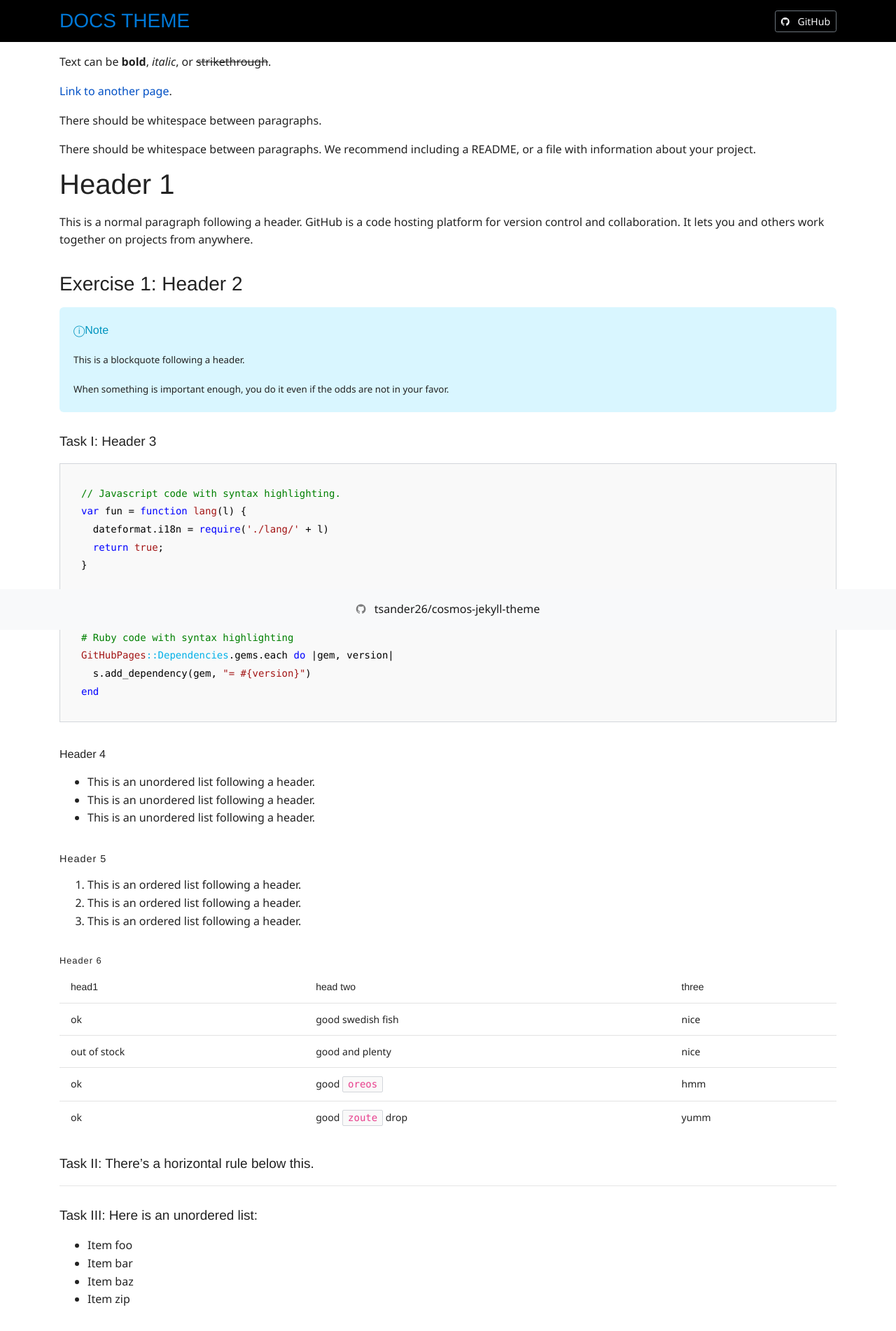
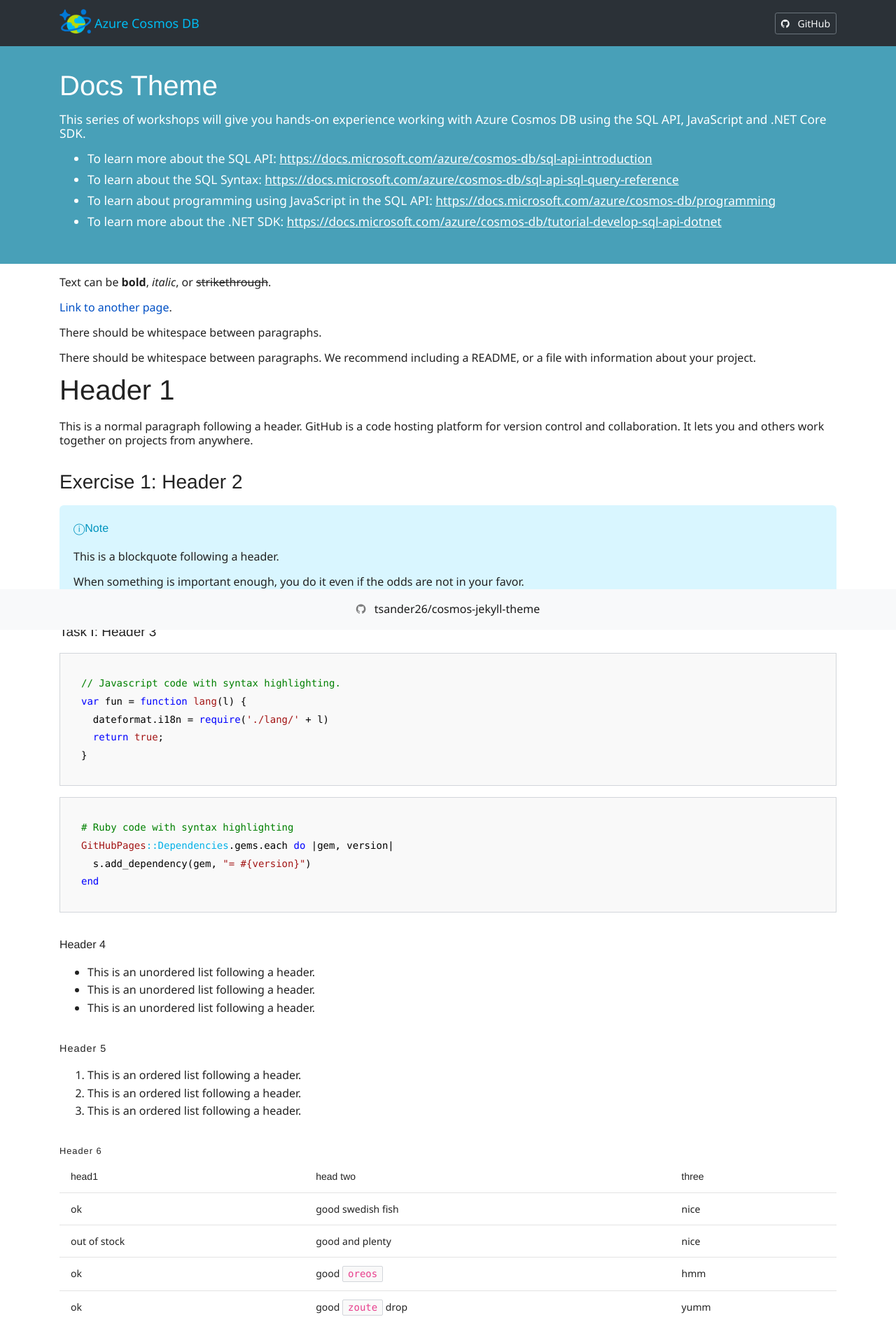
Before and after one commit to tsander26/cosmos-jekyll-theme, a Jekyll site: the page built from index.md, in a window 1280 px wide. Shown: the top 1902 px of the page at 70% size. Built offline with Jekyll 4.4.1, drawn with Linux system fonts in a browser that asks for light colours; nearby versions of some CDN libraries.

Commit message:
Updated theme

```diff
--- /dev/null
+++ b/Gemfile
@@ -0,0 +1,3 @@
+source 'https://rubygems.org'
+gem 'github-pages', group: :jekyll_plugins
+gem 'wdm', '>= 0.1.0'
--- a/_config.yml
+++ b/_config.yml
@@ -1,4 +1,6 @@
 title: Docs Theme
+description: "This series of workshops will give you hands-on experience working with Azure Cosmos DB using the SQL API, JavaScript and .NET Core SDK."
+repository: azure-immersion/cosmos-jekyll-theme
 markdown: kramdown
 kramdown:
    syntax_highlighter_opts:
--- /dev/null
+++ b/_includes/footer.html
@@ -0,0 +1,10 @@
+<footer class="fixed-bottom">
+    <nav class="navbar navbar-light bg-light d-flex justify-content-around">
+        <span class="navbar-text">
+            <i class="fa fa-github" aria-hidden="true"></i>
+            <a href="{{ site.github.repository_url }}" target="_blank" class="ml-2">
+                {{ site.github.repository_nwo }}
+            </a>
+        </span>
+    </nav>
+</footer>
--- /dev/null
+++ b/_includes/links.html
@@ -0,0 +1,6 @@
+<ul>
+    <li>To learn more about the SQL API: <a href="https://docs.microsoft.com/azure/cosmos-db/sql-api-introduction" target="_blank">https://docs.microsoft.com/azure/cosmos-db/sql-api-introduction</a></li>
+    <li>To learn about the SQL Syntax: <a href="https://docs.microsoft.com/azure/cosmos-db/sql-api-sql-query-reference" target="_blank">https://docs.microsoft.com/azure/cosmos-db/sql-api-sql-query-reference</a></li>
+    <li>To learn about programming using JavaScript in the SQL API: <a href="https://docs.microsoft.com/azure/cosmos-db/programming" target="_blank">https://docs.microsoft.com/azure/cosmos-db/programming</a></li>
+    <li>To learn more about the .NET SDK: <a href="https://docs.microsoft.com/azure/cosmos-db/tutorial-develop-sql-api-dotnet" target="_blank">https://docs.microsoft.com/azure/cosmos-db/tutorial-develop-sql-api-dotnet</a></li>
+</ul>
--- /dev/null
+++ b/_includes/navigation.html
@@ -0,0 +1,11 @@
+<nav class="navbar navbar-cosmos navbar-expand-lg navbar-dark">
+    <div class="container d-flex justify-content-between">
+        <a class="text-cosmos" href="{{ site.github.url }}">
+            Azure Cosmos DB
+        </a>
+        <a href="{{ site.github.repository_url }}" target="_blank" class="btn btn-sm btn-outline-secondary text-light">
+            <i class="fa fa-github" aria-hidden="true"></i>
+            <span class="ml-2">GitHub</span>
+        </a>
+    </div>
+</nav>
--- a/_layouts/home.html
+++ b/_layouts/home.html
@@ -3,17 +3,16 @@ layout: default
 ---
 
 <body>
-    <nav class="navbar navbar-expand-lg navbar-dark bg-black">
-        <div class="container d-flex justify-content-between">
-            <a class="my-1 title text-azure text-uppercase" href="{{ site.github.url }}">
-                {{ site.title }}
-            </a>
-            <a href="{{ site.github.repository_url }}" target="_blank" class="btn btn-sm btn-outline-secondary text-light">
-                <i class="fa fa-github" aria-hidden="true"></i>
-                <span class="ml-2">GitHub</span>
-            </a>
+    {% include navigation.html %}
+    <div class="cosmos-background hero-container container-fluid">
+        <div class="hero-content container">
+            <h1>{{site.title}}</h1>
+            <p>
+                {{site.description}}
+            </p>
+            {% include links.html %}
         </div>
-    </nav>
+    </div>
     <div class="container">
         <main>
             <article class="mb-5">
@@ -21,16 +20,7 @@ layout: default
             </article>
         </main>
     </div>
-    <footer class="fixed-bottom">
-        <nav class="navbar navbar-light bg-light d-flex justify-content-around">
-            <span class="navbar-text">
-                <i class="fa fa-github" aria-hidden="true"></i>
-                <a href="{{ site.github.repository_url }}" target="_blank" class="ml-2">
-                    {{ site.github.repository_nwo }}
-                </a>
-            </span>
-        </nav>
-    </footer>
+    {% include footer.html %}
     <script src="https://code.jquery.com/jquery-3.2.1.slim.min.js" integrity="sha384-KJ3o2DKtIkvYIK3UENzmM7KCkRr/rE9/Qpg6aAZGJwFDMVNA/GpGFF93hXpG5KkN" crossorigin="anonymous"></script>
     <script src="https://cdnjs.cloudflare.com/ajax/libs/popper.js/1.12.9/umd/popper.min.js" integrity="sha384-ApNbgh9B+Y1QKtv3Rn7W3mgPxhU9K/ScQsAP7hUibX39j7fakFPskvXusvfa0b4Q" crossorigin="anonymous"></script>
     <script src="https://maxcdn.bootstrapcdn.com/bootstrap/4.0.0/js/bootstrap.min.js" integrity="sha384-JZR6Spejh4U02d8jOt6vLEHfe/JQGiRRSQQxSfFWpi1MquVdAyjUar5+76PVCmYl" crossorigin="anonymous"></script>
--- /dev/null
+++ b/_sass/cosmos.scss
@@ -0,0 +1,52 @@
+nav.navbar-cosmos {
+    background-color: #2b3137;
+    border-color: #1f2327;
+}
+
+.cosmos-background {
+    background-color: #48a0b8;
+}
+
+.hero-content {
+    padding: 35px 15px;
+    color: #fff;
+    font-family: "Segoe UI Light", "Segoe UI", Tahoma, Arial, sans-serif;
+    font-weight: 400;
+    h1 {
+        margin: 0 0 16px;
+        font-size: 30pt;
+        line-height: 32pt;
+    }
+    p {
+        margin: 10px 0 6px;
+        font-size: 13pt;
+        line-height: 15pt;
+    }
+    ul {
+        li {
+            margin: 10px 0 6px;
+            font-size: 13pt;
+            line-height: 15pt;
+            a {
+                color: white;
+                text-decoration: underline;
+            }
+        }
+    }
+}
+
+.text-cosmos {
+    color: #00bcf2;
+    font-family: "Segoe UI", Tahoma, Arial, sans-serif;
+    font-size: 18px;
+    line-height: 20px;
+    float: left;
+    height: 50px;
+    padding: 15px 15px;
+    background-color: transparent;
+    background-image: url(../img/logo.png);
+    padding-left: 50px;
+    background-repeat: no-repeat;
+    background-size: 45px;
+    background-position: 0 5px;
+}
--- a/_sass/theme.scss
+++ b/_sass/theme.scss
@@ -1,5 +1,6 @@
 @import "code";
 @import "headers";
+@import "cosmos";
 
 dl,
 ol,
@@ -19,6 +20,10 @@ html {
 
 p {
     margin-bottom: 0;
+    font-family: "Segoe UI Light","Segoe UI",Tahoma,Arial,sans-serif;
+    font-weight: 400;
+    font-size: 12pt;
+    line-height: 15pt;
 }
 
 a:active,
```
Also changed, not shown: _layouts/page.html (+6 -20 lines), Gemfile.lock (added), assets/img/logo.png (added), 1 other file.
